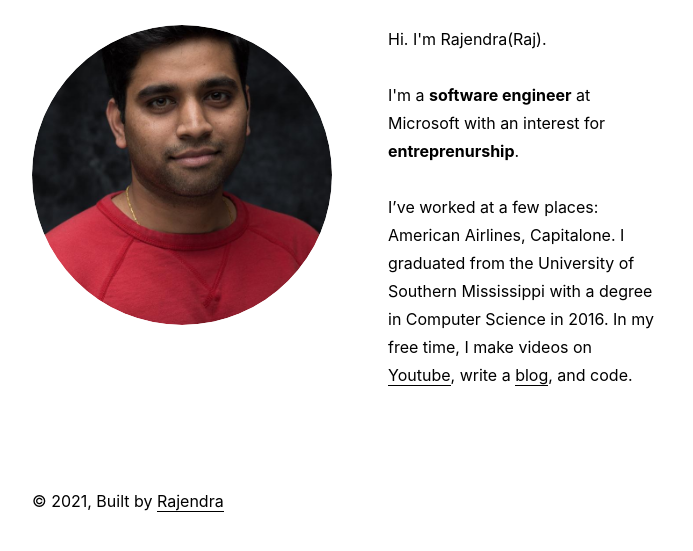
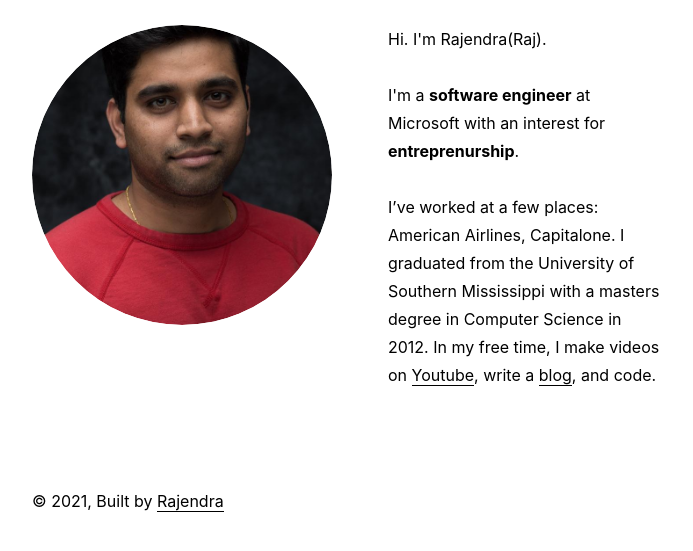
Before and after one commit to rajendrach/rajendra, a Gatsby site: page / in a window 1280 px wide. Shown: the part 143-694 px from the top of the page, without its empty margins (293-986 px from the left). Built offline with nearby package versions, Linux system fonts and the light colour scheme; Gatsby itself is replaced by a stand-in of ours; some packages are replaced by stand-ins of ours.

Commit message:
fix the year

```diff
--- a/src/components/bio.js
+++ b/src/components/bio.js
@@ -65,7 +65,7 @@ const Bio = () => {
         I'm a <strong>software engineer</strong> at Microsoft with an interest for <strong>entreprenurship</strong>.
       </p>
       <p>
-        I’ve worked at a few places: American Airlines, Capitalone. I graduated from the University of Southern Mississippi with a degree in Computer Science in 2016.
+        I’ve worked at a few places: American Airlines, Capitalone. I graduated from the University of Southern Mississippi with a masters degree in Computer Science in 2012.
 
         In my free time, I make videos on <a href={`https://youtube.com/hackerheap`}>
           Youtube
```
